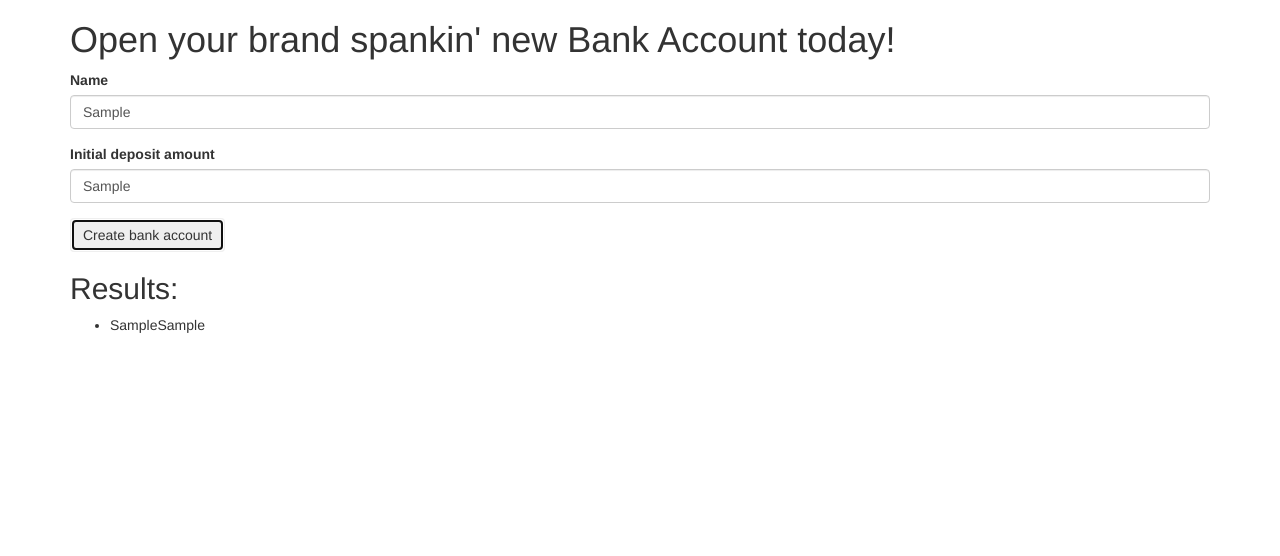
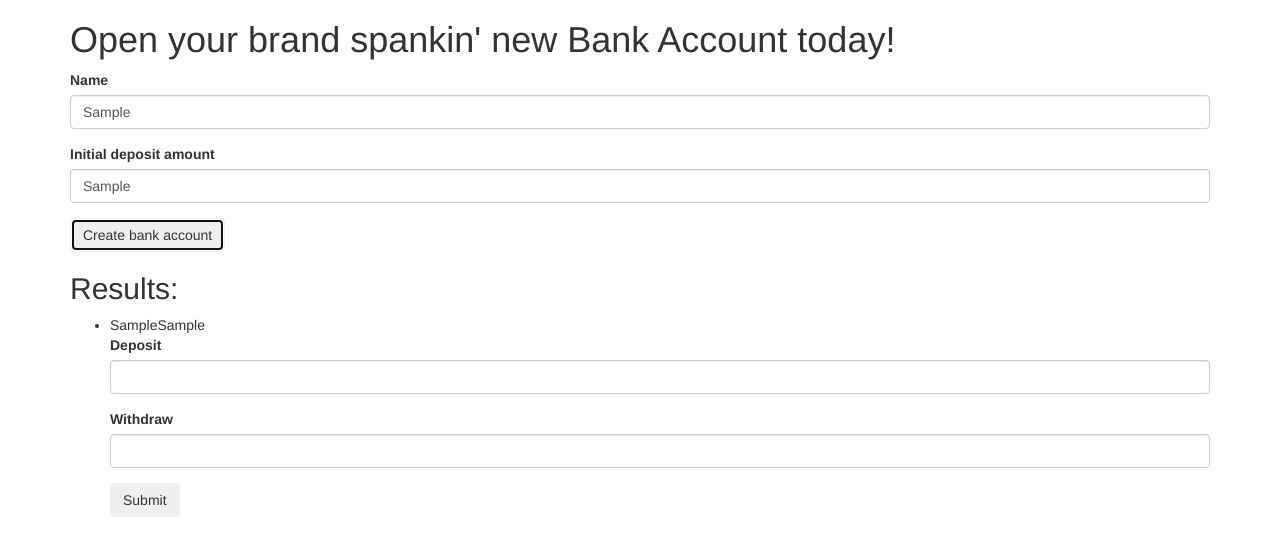
Before and after one commit to Tamothy/Bank, a plain HTML site: page index.html in a window 1280 px wide. Both pictures are taken after typing "Sample", "Sample" into the empty fields and a click on the button "Create bank account". Drawn offline with Linux system fonts and the light colour scheme.

Commit message:
append deposit/withdraw scripts.js

```diff
--- a/js/scripts.js
+++ b/js/scripts.js
@@ -1,7 +1,11 @@
 //business logic
-function Customer(name, deposit) {
+function BankAccount(name, deposit) {
   this.customerName = name;
   this.initialDeposit = deposit;
+}
+
+BankAccount.prototype.depositWithdraw = function(deposit, withdraw) {
+  return this.initialDeposit + deposit - withdraw;
 }
 
 //user interface logic
@@ -12,8 +16,22 @@ $(document).ready(function () {
     var inputtedName = $("input#new-customer-name").val();
     var inputtedInitialDeposit = $("input#new-customer-initial-deposit").val();
 
-    var newCustomer = new Customer(inputtedName, inputtedInitialDeposit);
+    var newCustomer = new BankAccount(inputtedName, inputtedInitialDeposit);
 
     $("ul#customers").append("<li><span class='customer'>" + newCustomer.customerName + newCustomer.initialDeposit + "</span></li>");
+
+    $("ul#customers").append('<div class="deposit">' +
+                             '<div class="form-group">' +
+                               '<label for="deposit">Deposit</label>' +
+                               '<input type="text" class="form-control deposit">' +
+                             '</div>' +
+                             '<div class="form-group">' +
+                               '<label for="withdraw">Withdraw</label>' +
+                               '<input type="text" class="form-control withdraw">' +
+                             '</div>' +
+                           '</div>');
+
+    $("ul#customers").append('<button type="submit" class="btn">Submit</button>');
+
   });
 });
```
Also changed, not shown: index.html (+2 -0 lines).
